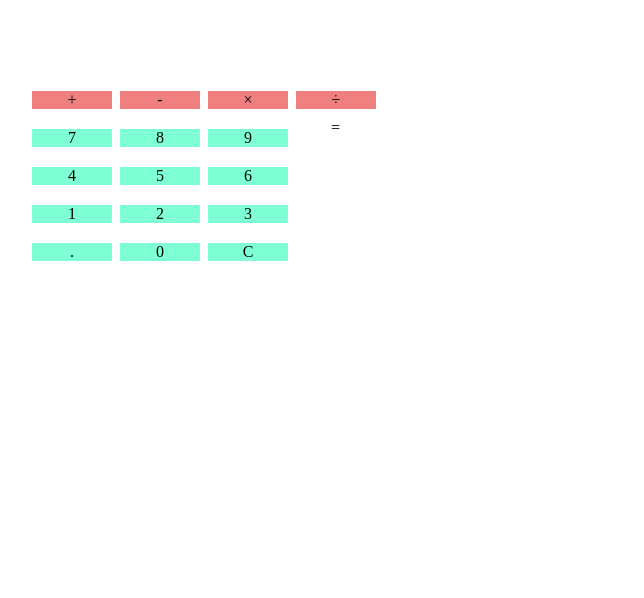
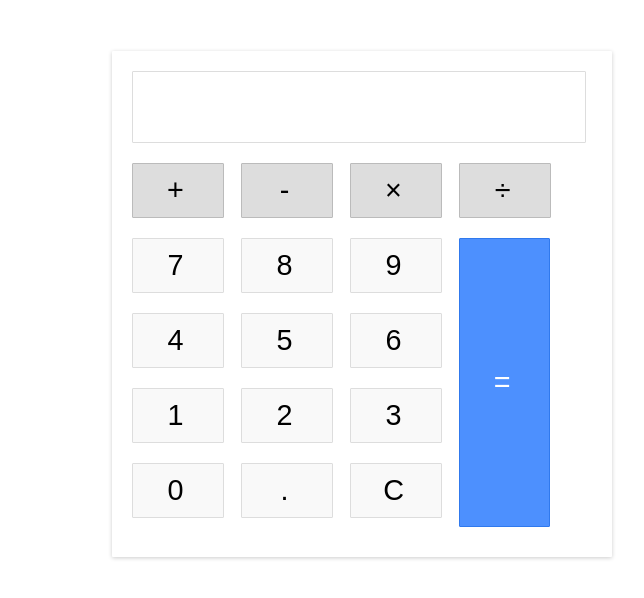
Before and after one commit to YSS17/Calculator_Js., a plain HTML site: page index.html in a window 1280 px wide. Shown: the whole page, without its empty margins (278-922 px from the left). Drawn offline with Linux system fonts and the light colour scheme.

Commit message:
Fixing css and HTML from calculator

```diff
--- a/index.html
+++ b/index.html
@@ -35,8 +35,8 @@
           <div>3</div>
         </div>
         <div class="numbers">
+          <div>0</div>
           <div>.</div>
-          <div>0</div>
           <div id="clear">C</div>
         </div>
       </div>
--- a/styles.css
+++ b/styles.css
@@ -1,35 +1,115 @@
 body {
-  width: 700px;
+  width: 500px;
   margin: 4% auto;
+  font-family: 'Source Sans Pro', sans-serif;
+  letter-spacing: 5px;
+  font-size: 1.8rem;
 }
 
 .calculator {
   padding: 20px;
+  -webkit-box-shadow: 0px 1px 4px 0px rgba(0, 0, 0, 0.2);
+  box-shadow: 0px 1px 4px 0px rgba(0, 0, 0, 0.2);
+  border-radius: 1px;
 }
 
-.operators div{
+.input {
+  border: 1px solid #ddd;
+  border-radius: 1px;
+  height: 60px;
+  padding-right: 15px;
+  padding-top: 10px;
+  text-align: right;
+  margin-right: 6px;
+  font-size: 2.5rem;
+  overflow-x: auto;
+  transition: all .2s ease-in-out;
+}
+
+.input:hover {
+  border: 1px solid #bbb;
+  -webkit-box-shadow: inset 0px 1px 4px 0px rgba(0, 0, 0, 0.2);
+  box-shadow: inset 0px 1px 4px 0px rgba(0, 0, 0, 0.2);
+}
+
+.buttons {}
+
+.operators {}
+
+.operators div {
   display: inline-block;
-  background-color: lightcoral;
+  border: 1px solid #bbb;
+  border-radius: 1px;
+  width: 70px;
   text-align: center;
-  width: 80px;
+  padding: 10px;
   margin: 20px 4px 10px 0;
+  cursor: pointer;
+  background-color: #ddd;
+  transition: border-color .2s ease-in-out, background-color .2s, box-shadow .2s;
+}
+
+.operators div:hover {
+  background-color: #ddd;
+  -webkit-box-shadow: 0px 1px 4px 0px rgba(0, 0, 0, 0.2);
+  box-shadow: 0px 1px 4px 0px rgba(0, 0, 0, 0.2);
+  border-color: #aaa;
+}
+
+.operators div:active {
+  font-weight: bold;
 }
 
 .leftPanel {
   display: inline-block;
 }
 
-.numbers div{
+.numbers div {
   display: inline-block;
-  background-color: aquamarine;
+  border: 1px solid #ddd;
+  border-radius: 1px;
+  width: 70px;
   text-align: center;
-  width: 80px;
+  padding: 10px;
   margin: 10px 4px 10px 0;
+  cursor: pointer;
+  background-color: #f9f9f9;
+  transition: border-color .2s ease-in-out, background-color .2s, box-shadow .2s;
 }
 
-.equal {
+.numbers div:hover {
+  background-color: #f1f1f1;
+  -webkit-box-shadow: 0px 1px 4px 0px rgba(0, 0, 0, 0.2);
+  box-shadow: 0px 1px 4px 0px rgba(0, 0, 0, 0.2);
+  border-color: #bbb;
+}
+
+.numbers div:active {
+  font-weight: bold;
+}
+
+div.equal {
   display: inline-block;
+  border: 1px solid #3079ED;
+  border-radius: 1px;
+  width: 15%;
   text-align: center;
+  padding: 127px 10px;
+  margin: 10px 6px 10px 0;
   vertical-align: top;
-  width: 12%;
+  cursor: pointer;
+  color: #FFF;
+  background-color: #4d90fe;
+  transition: all .2s ease-in-out;
 }
+
+div.equal:hover {
+  background-color: #307CF9;
+  -webkit-box-shadow: 0px 1px 4px 0px rgba(0, 0, 0, 0.2);
+  box-shadow: 0px 1px 4px 0px rgba(0, 0, 0, 0.2);
+  border-color: #1857BB;
+}
+
+div.equal:active {
+  font-weight: bold;
+}
```
